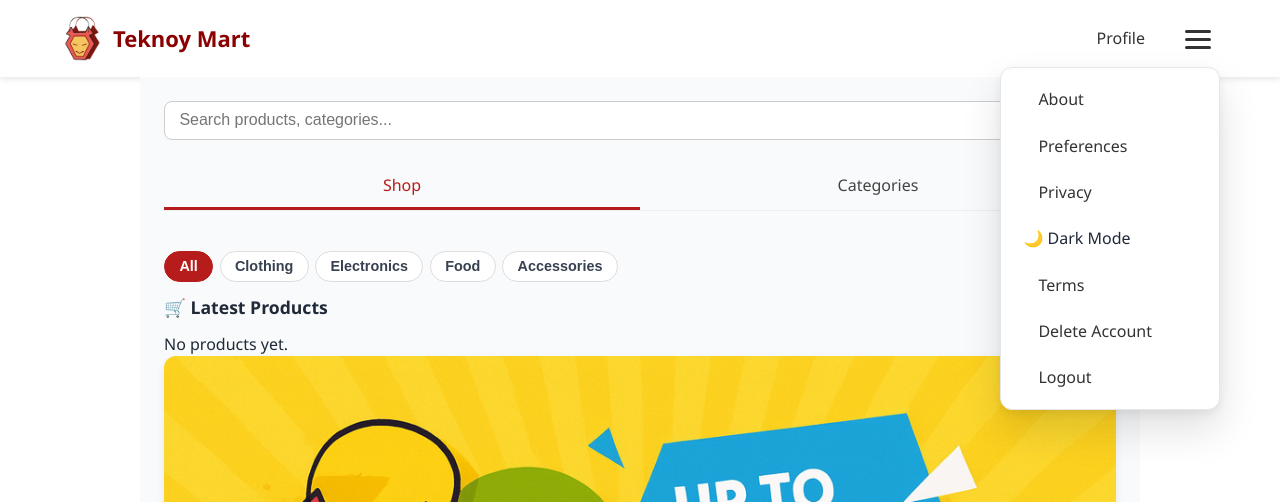
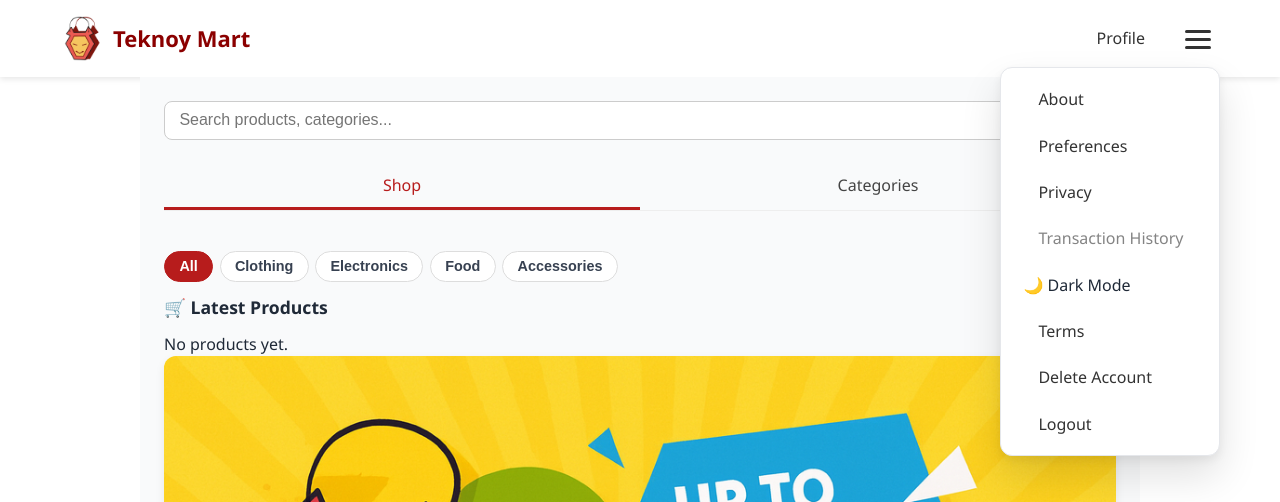
Before and after one commit to Adrian-pateres/teknoy-martt, a Django app: template teknoy_mart/teknoymart/templates/home/home_buyer.html in a window 1280 px wide, after a click on "Menu". Shown: the top 502 px of the page. Run offline with Django 5.2, Linux system fonts and the light colour scheme; the template is opened without the code that fills it, so the values that code supplies are empty.

Commit message:
Added Transaction History choice on drop down menu for both seller and buyer.

```diff
--- a/teknoy_mart/teknoymart/templates/home/home.html
+++ b/teknoy_mart/teknoymart/templates/home/home.html
@@ -27,6 +27,7 @@
       <a role="menuitem" href="{% url 'settings_about' %}">About</a>
       <a role="menuitem" href="{% url 'preferences' %}">Preferences</a>
       <a role="menuitem" href="{% url 'privacy_settings' %}">Privacy</a>
+      <a role="menuitem" href="javascript:void(0);" style="cursor: default; opacity: 0.6;">Transaction History</a>
 
       <button role="menuitem" type="button" id="menu-dark" class="menu-item-btn">
         🌙 Dark Mode
--- a/teknoy_mart/teknoymart/templates/home/home_buyer.html
+++ b/teknoy_mart/teknoymart/templates/home/home_buyer.html
@@ -28,6 +28,7 @@
       <a role="menuitem" href="{% url 'about' %}">About</a>
       <a role="menuitem" href="{% url 'buyer_preferences' %}">Preferences</a>
       <a role="menuitem" href="{% url 'buyer_privacy_settings' %}">Privacy</a>
+      <a role="menuitem" href="javascript:void(0);" style="cursor: default; opacity: 0.6;">Transaction History</a>
 
       <button role="menuitem" type="button" id="menu-dark" class="menu-item-btn">
         🌙 Dark Mode
```
